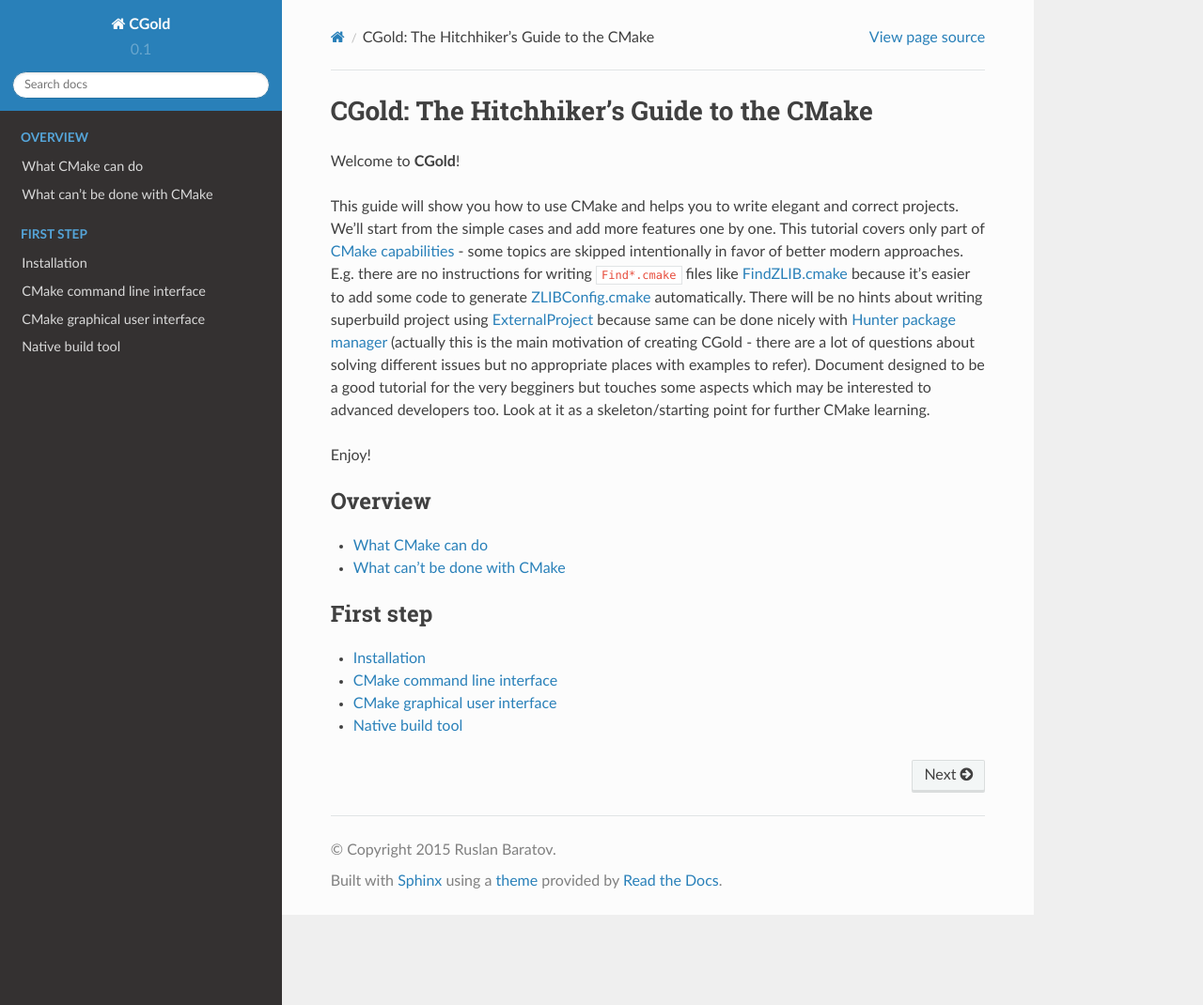
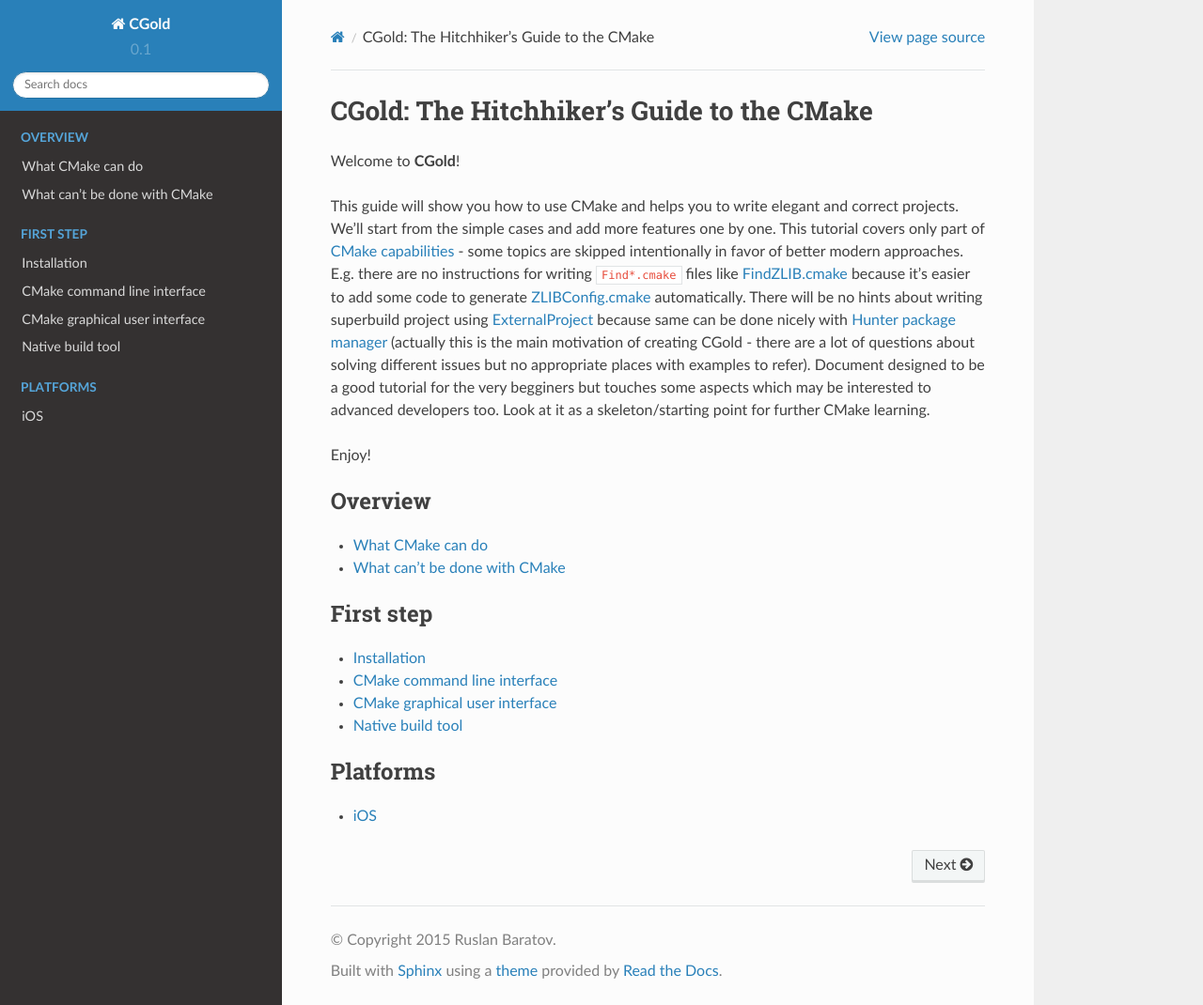
Before and after one commit to ruslo/CGold, a Sphinx documentation site: the page built from docs/index.rst, in a window 1280 px wide and 1070 px high. Shown: the whole window at 94% size. Built offline with Sphinx 7.4.7 and the Read the Docs theme 2.0.0, drawn with Linux system fonts in a browser that asks for light colours.

```diff
--- a/docs/index.rst
+++ b/docs/index.rst
@@ -41,3 +41,9 @@
   /first-step/cmake-cli
   /first-step/cmake-gui
   /first-step/native-build-tool
+
+.. toctree::
+  :maxdepth: 1
+  :caption: Platforms
+
+  /platforms/ios
```
Also changed, not shown: docs/platforms/ios.rst (added, +13 -0 lines).
